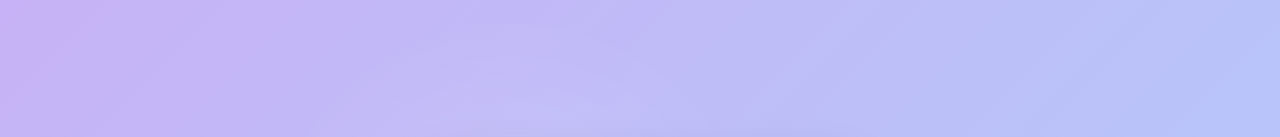
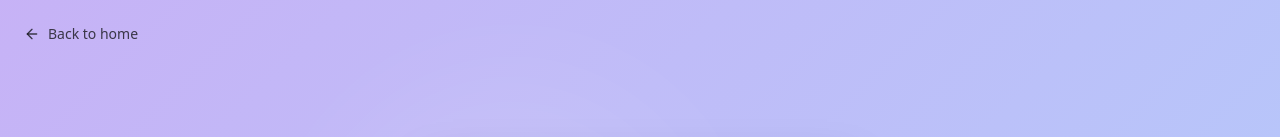
Before and after one commit to R4FF7dev/Scheduly-AI, a React (Vite) app: page /auth in a window 1280 px wide. Shown: the top 137 px of the page. Built offline with nearby package versions, Linux system fonts and the light colour scheme; the HTML template or start-up script is replaced by a standard one.

Commit message:
Add back link to auth page

```diff
--- a/src/pages/Auth.tsx
+++ b/src/pages/Auth.tsx
@@ -3,7 +3,7 @@ import { Button } from "@/components/ui/button";
 import { Input } from "@/components/ui/input";
 import { Card, CardContent, CardDescription, CardHeader, CardTitle } from "@/components/ui/card";
 import { Tabs, TabsContent, TabsList, TabsTrigger } from "@/components/ui/tabs";
-import { MessageSquare, Mail } from "lucide-react";
+import { MessageSquare, Mail, ArrowLeft } from "lucide-react";
 import { Link, useNavigate, useSearchParams } from "react-router-dom";
 import { toast } from "sonner";
 import { useAuth } from "@/contexts/AuthContext";
@@ -68,6 +68,14 @@ const Auth = () => {
 
   return (
     <div className="min-h-screen flex items-center justify-center p-4 relative overflow-hidden">
+      <Link
+        to="/"
+        className="absolute top-6 left-6 z-20 flex items-center gap-2 text-sm font-medium text-foreground/80 hover:text-foreground transition-colors"
+      >
+        <ArrowLeft className="w-4 h-4" />
+        Back to home
+      </Link>
+
       <div
         className="absolute inset-0 opacity-40"
         style={{ background: "var(--gradient-hero)" }}
```
